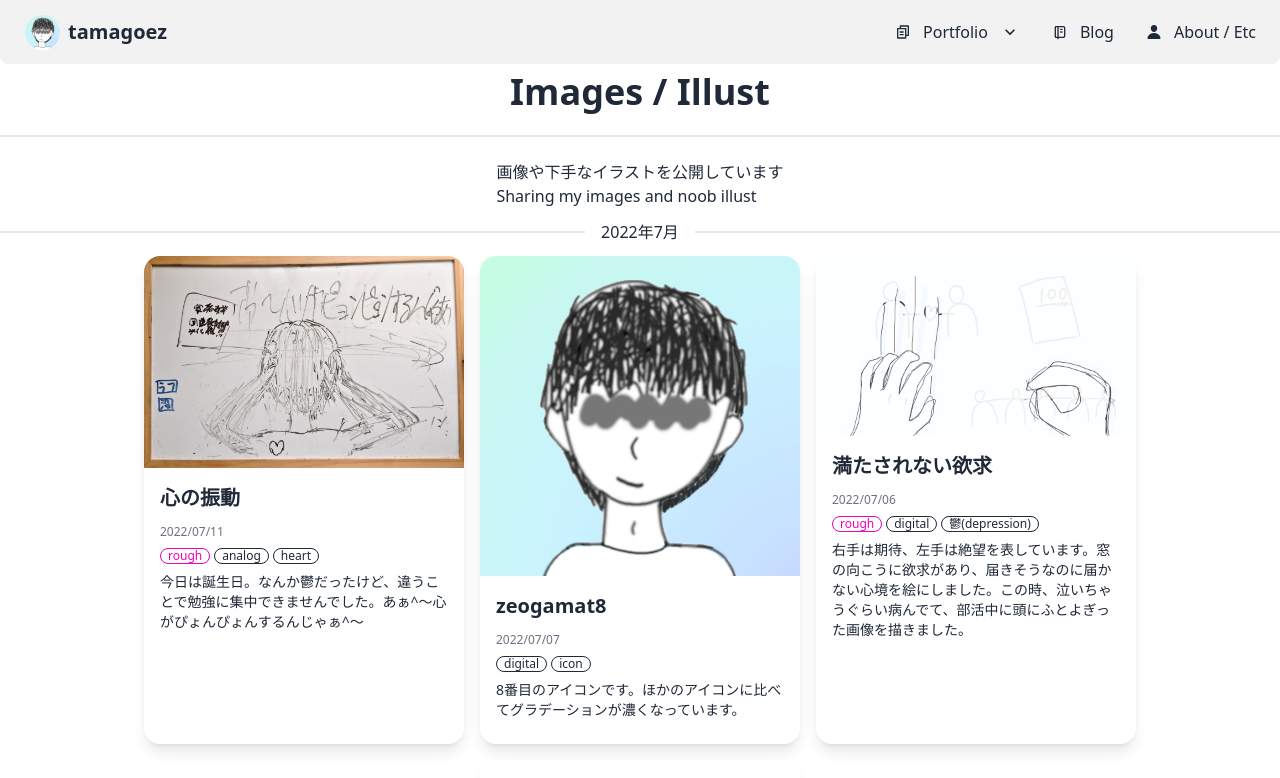
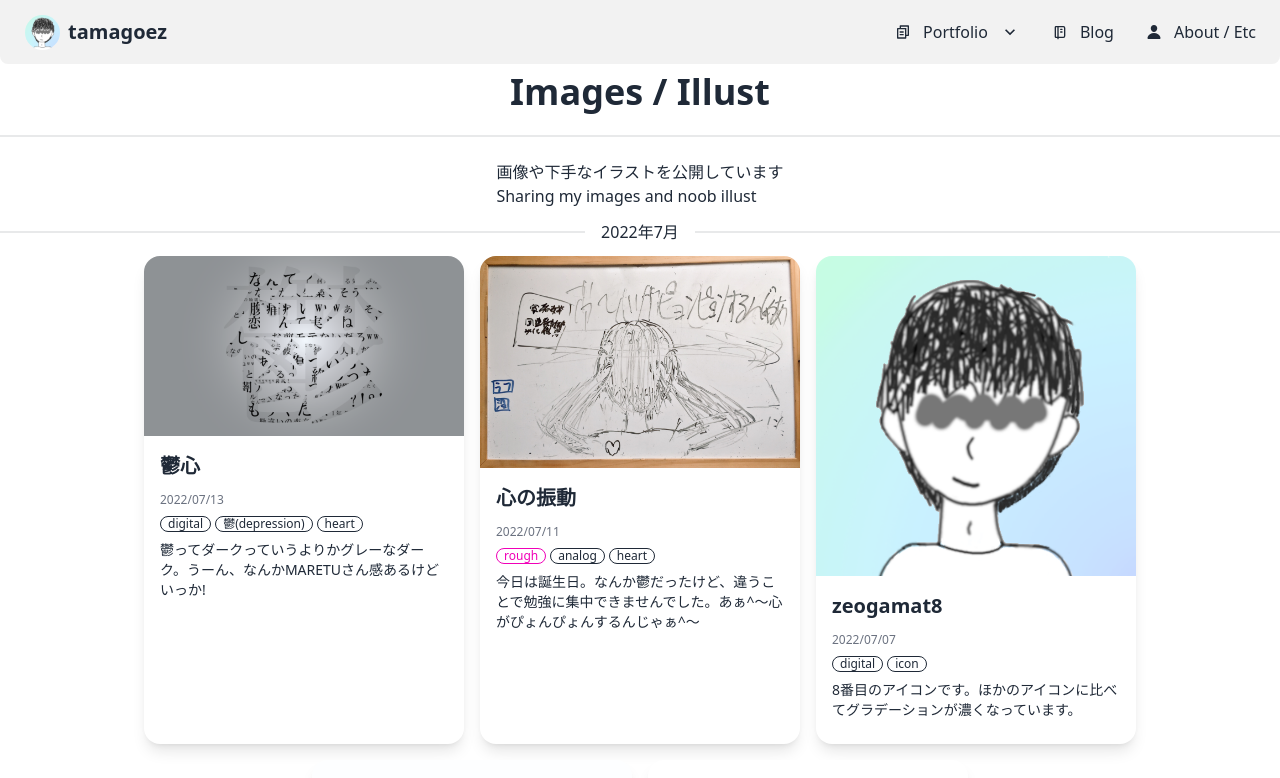
Before and after one commit to tamagoez/tamagoez-website-old, a Next.js app: page /portfolio/images in a window 1280 px wide. Shown: the top 778 px of the page. Built offline with nearby package versions, Linux system fonts and the light colour scheme.

Commit message:
new image & mdx support

```diff
--- a/files/imagelist.json
+++ b/files/imagelist.json
@@ -38,5 +38,15 @@
     "height": 1536,
     "rough": true,
     "tag": ["analog", "heart"]
+  },
+  {
+    "url": "depressionfeeling.png",
+    "title": "鬱心",
+    "description": "鬱ってダークっていうよりかグレーなダーク。うーん、なんかMARETUさん感あるけどいっか!",
+    "date": "2022/07/13",
+    "width": 1920,
+    "height": 1080,
+    "rough": false,
+    "tag": ["digital", "鬱(depression)", "heart"]
   }
 ]
--- a/next.config.js
+++ b/next.config.js
@@ -1,6 +1,15 @@
-/** @type {import('next').NextConfig} */
-const nextConfig = {
-  reactStrictMode: true,
-}
+// next.config.js
 
-module.exports = nextConfig
+const withMDX = require('@next/mdx')({
+  extension: /\.mdx?$/,
+  options: {
+    remarkPlugins: [require("remark-gfm"), require("remark-breaks")],
+    rehypePlugins: [],
+    // If you use `MDXProvider`, uncomment the following line.
+    providerImportSource: "@mdx-js/react",
+  },
+})
+module.exports = withMDX({
+  // Append the default value with md extensions
+  pageExtensions: ['ts', 'tsx', 'js', 'jsx', 'md', 'mdx'],
+})
--- a/package.json
+++ b/package.json
@@ -10,6 +10,11 @@
   "dependencies": {
     "@types/node": "^17.0.45",
     "@types/react": "^16.14.28",
+    "@mdx-js/loader": "^2.1.1",
+    "@mdx-js/react": "^2.1.1",
+    "@next/mdx": "^12.1.5",
+    "remark-gfm": "^3.0.1",
+    "remark-breaks": "^3.0.2",
     "autoprefixer": "^10.4.7",
     "daisyui": "^2.18.0",
     "next": "^12.1.4",
```
Also changed, not shown: public/images/depressionfeeling.png (added).
